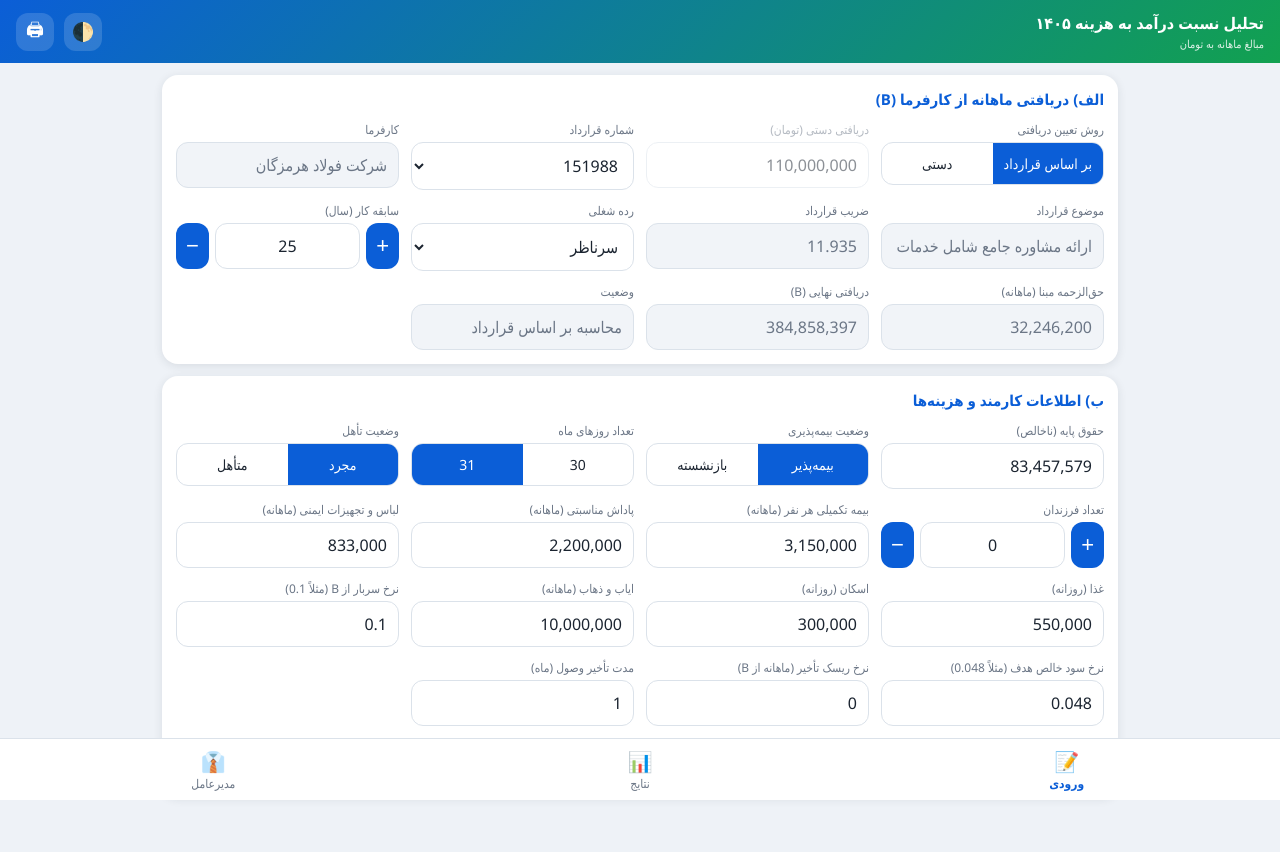
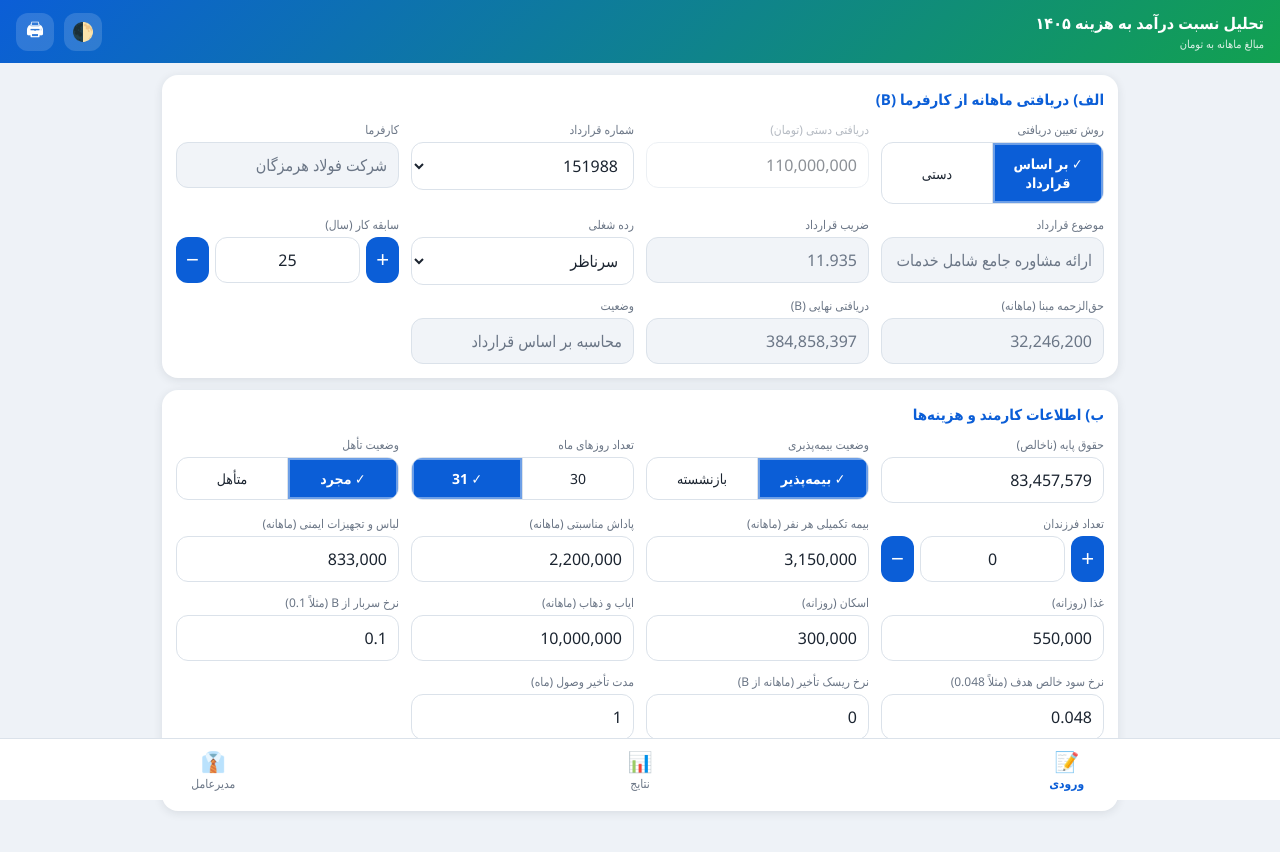
Before and after one commit to snaderi79-glitch/MSECNT-SalaryCalc, a plain HTML site: page index.html in a window 1280 px wide. Drawn offline with Linux system fonts and the light colour scheme.

Commit message:
Add files via upload

```diff
--- a/index.html
+++ b/index.html
@@ -25,7 +25,7 @@ input:focus,select:focus{border-color:var(--pri);box-shadow:0 0 0 3px #0b5ed733}
 input[readonly]{background:var(--ro);color:var(--mut)}
 .seg{display:flex;border:1.5px solid var(--bd);border-radius:12px;overflow:hidden}
 .seg button{flex:1;border:0;background:transparent;color:var(--tx);padding:11px 4px;font-size:14px;font-family:inherit;cursor:pointer}
-.seg button.on{background:var(--pri);color:#fff}
+.seg button.on{background:var(--pri);color:#fff;font-weight:700;box-shadow:inset 0 0 0 2px #fff6}.seg button.on::before{content:'✓ '}.seg button+button{border-right:1px solid var(--bd)}
 .step{display:flex;gap:6px}.step input{text-align:center}.step button{width:46px;border:0;border-radius:12px;background:var(--pri);color:#fff;font-size:22px;cursor:pointer}
 .kpis{display:grid;grid-template-columns:repeat(2,1fr);gap:10px;margin-bottom:12px}
 @media(min-width:700px){.kpis{grid-template-columns:repeat(4,1fr)}}
@@ -183,7 +183,7 @@ function calc(){
  ['سود خالص',t=>nf(t.s.m.net)],['نسبت B÷حکمی',t=>t.s.m.hk>0?(p.B/t.s.m.hk).toFixed(3):'-'],['نسبت B/C',t=>(p.B/t.s.m.C).toFixed(3)],
  ['اختلاف با حکمی فعلی',t=>nf(t.s.m.hk-cur)],['وضعیت',t=>t.s.ok?'قابل دستیابی ✔':'غیرقابل دستیابی']];
  $('ceo').innerHTML=CL.map(l=>`<tr><th>${l[0]}</th>${T.map(t=>`<td class="n">${l[1](t)}</td>`).join('')}</tr>`).join('');
- window._s1=s1;save();
+ window._s1=s1;document.querySelectorAll('.seg').forEach(x=>x._s&&x._s());save();
 }
 const KEYS=['method','manual','contract','role','exp','base','ins','days','married','kids','supp','bonus','cloth','food','lodge','transp','over','target','risk','delay'];
 function save(){try{const o={};KEYS.forEach(k=>o[k]=$(k).value);localStorage.setItem('msecnt1',JSON.stringify(o))}catch(e){}}
```
